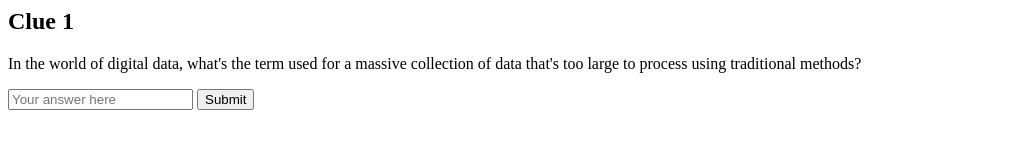
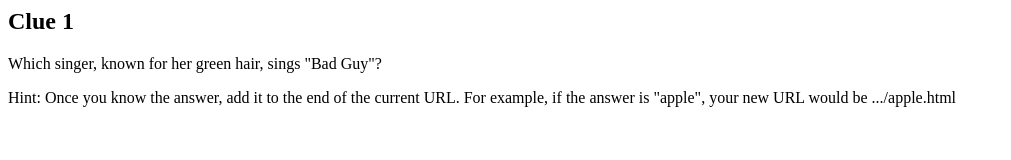
Before and after one commit to jessicaranieses/hunt, a plain HTML site: page index.html in a window 1280 px wide. Shown: the whole page, without its empty margins (0-1011 px from the left). Drawn offline with Linux system fonts and the light colour scheme.

Commit message:
Update index.html

```diff
--- a/index.html
+++ b/index.html
@@ -1,12 +1,10 @@
 <html>
 <head>
     <title>Clue 1</title>
-    <script src="script.js"></script>
 </head>
 <body>
     <h2>Clue 1</h2>
-    <p>In the world of digital data, what's the term used for a massive collection of data that's too large to process using traditional methods?</p>
-    <input type="text" id="answer" placeholder="Your answer here">
-    <button onclick="checkAnswer(1)">Submit</button>
+    <p>Which singer, known for her green hair, sings "Bad Guy"?</p>
+    <p>Hint: Once you know the answer, add it to the end of the current URL. For example, if the answer is "apple", your new URL would be .../apple.html</p>
 </body>
 </html>
```
